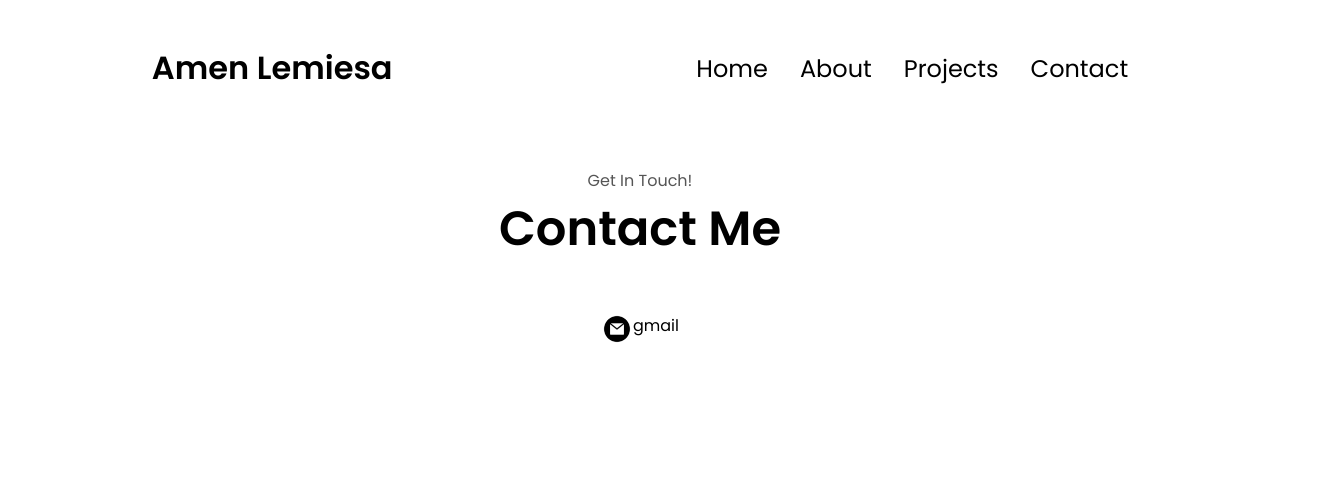
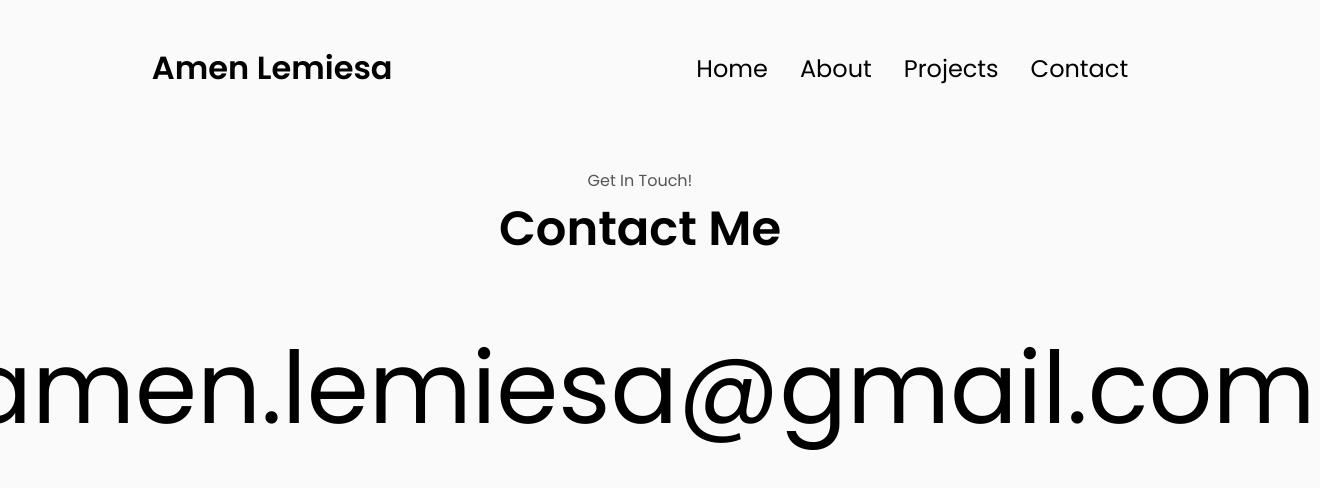
Before and after one commit to AmenLemiesa/PersonalPortfolio, a plain HTML site: page contact.html in a window 1280 px wide. Shown: the whole page, 1320 px wide, since content can reach past the window. Drawn offline with Linux system fonts and the light colour scheme.

```diff
--- a/contact.html
+++ b/contact.html
@@ -40,8 +40,7 @@
       <p class = "section__text__p1">Get In Touch!</p>
       <h1 class = "title">Contact Me</h1>
       <div class = "contact-info-container">
-        <img src = "assets/email.png" class = "idle-icon">
-        <p><a href = "mailto:amen.lemiesa@gmail.com">gmail</a></p>
+        <p><a href = "mailto:amen.lemiesa@gmail.com" class = "email-icon">amen.lemiesa@gmail.com</a></p>
       </div>
     </section>
     <script src="script.js"></script>
--- a/style.css
+++ b/style.css
@@ -7,6 +7,7 @@
 
 body{
     font-family: "Poppins", sans-serif;
+    background-color:rgb(250, 250, 250);
 }
 
 html {
@@ -50,7 +51,7 @@ a {
 }
 
 a:hover {
-  box-shadow: inset 100px 0 0 0 black;
+  box-shadow: inset 1500px 0 0 0 black;
   color: white;
 }
 
@@ -324,6 +325,10 @@ section {
     margin-top: 5%;
 
   }
+
+.email-icon {
+  font-size: 100px;
+}
 /* PROJECTS SECTION */
 
 #projects {
```
